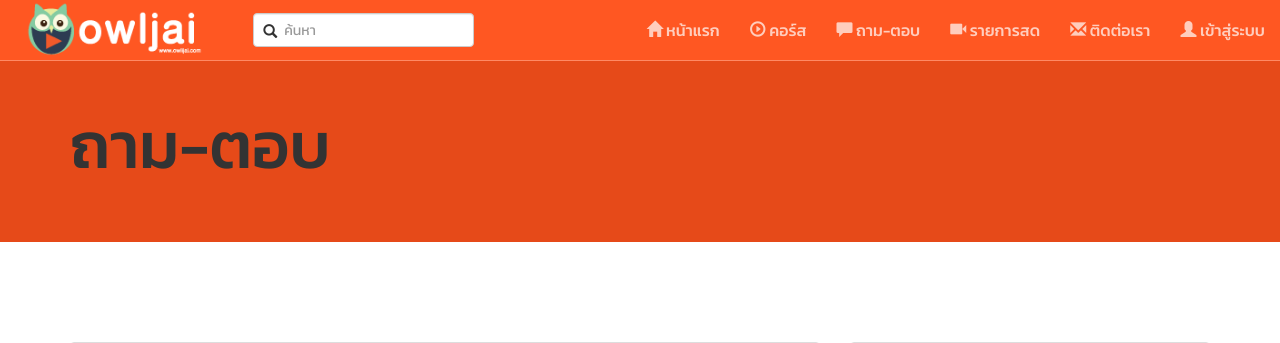
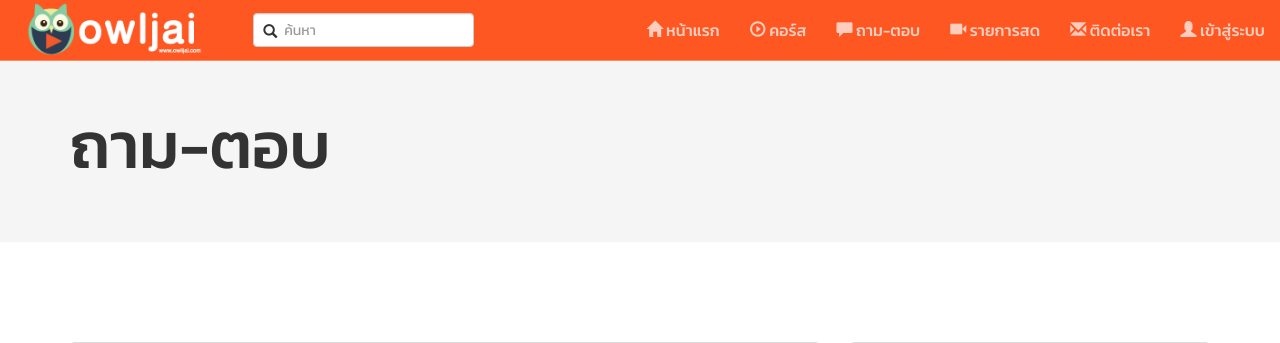
Before and after one commit to winwanwon/OWLJAI, a PHP site: page /askboard.php in a window 1280 px wide. Shown: the top 343 px of the page. Run offline with PHP 8.4, Linux system fonts and the light colour scheme.

Commit message:
no message

```diff
--- a/askboard.php
+++ b/askboard.php
@@ -45,7 +45,7 @@
 
   <?php include("nav-bar.php") ?>
 
-  <header style="background: #E64A19;">
+  <header>
     <div class="container">
       <div style="margin: 60px auto; padding-top: 30px;"  class="text-left"><h1>ถาม-ตอบ</h1></div>
     </div>
```
